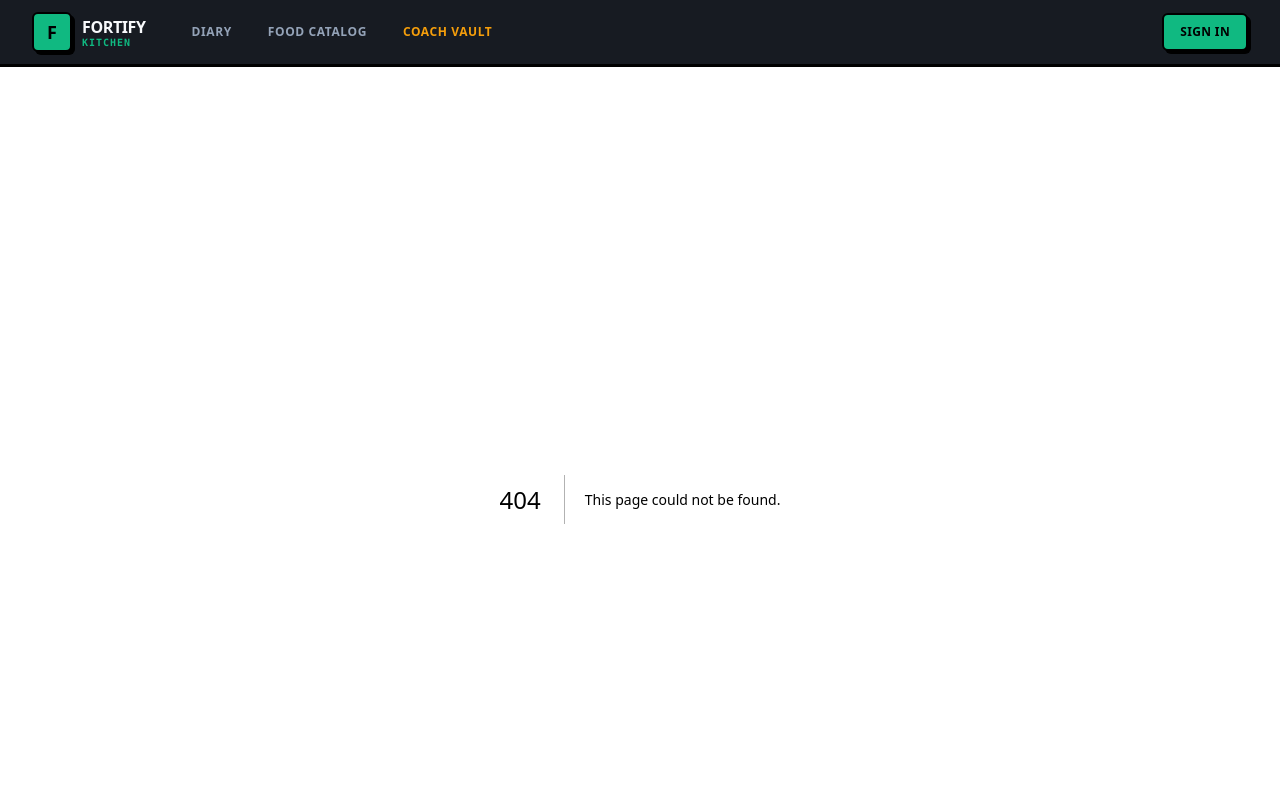
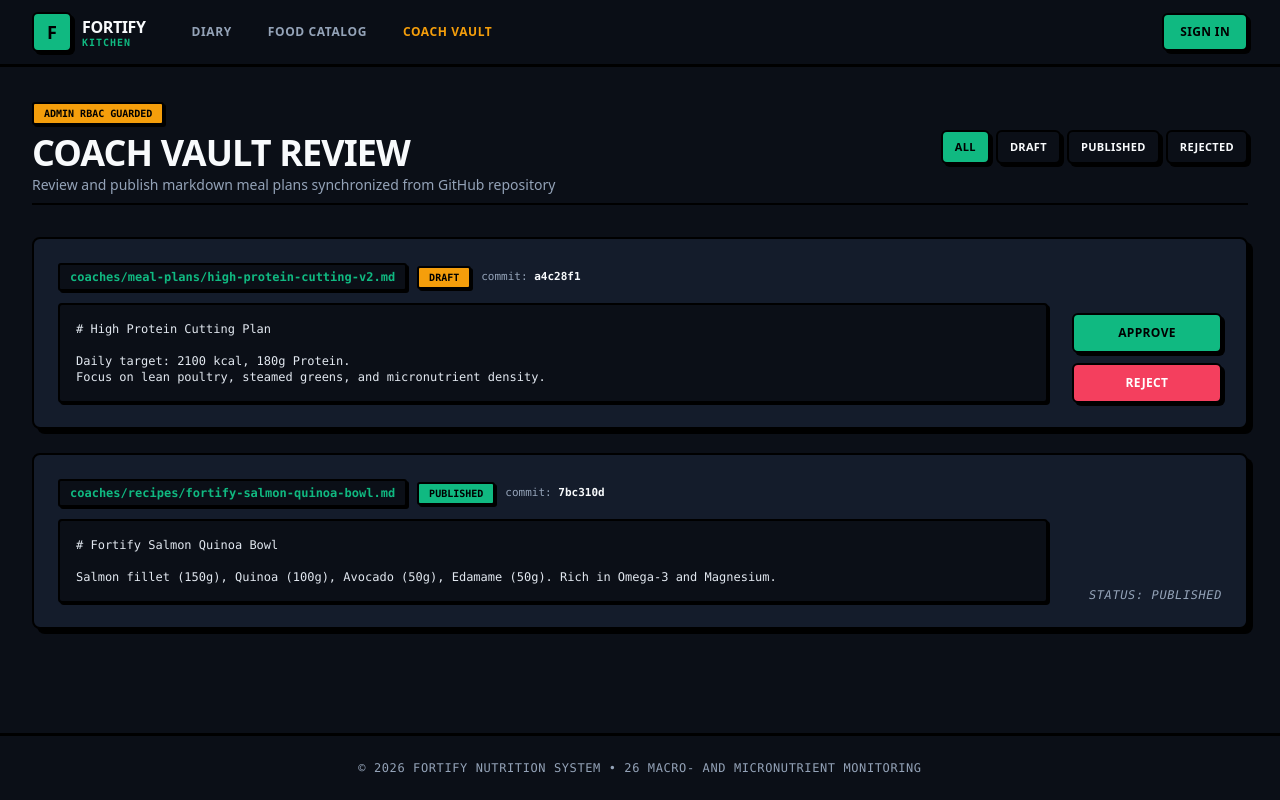
Before and after one commit to DongDuong2001/nutrition-fortifykitchen, a Next.js app in the folder apps/web/: page /admin/review in a window 1280 px wide. Before the commit this address had no page. Shown: the top 800 px of the page. Built offline with nearby package versions, Linux system fonts and the light colour scheme.

Commit message:
feat(web): add coach vault markdown review interface with admin controls

```diff
--- /dev/null
+++ b/apps/web/app/admin/review/page.tsx
@@ -0,0 +1,140 @@
+"use client";
+
+import { useState } from "react";
+
+interface CoachDraft {
+  id: string;
+  file_path: string;
+  markdown_content: string;
+  status: "draft" | "published" | "rejected";
+  commit_hash: string;
+  updated_at: string;
+}
+
+const SAMPLE_DRAFTS: CoachDraft[] = [
+  {
+    id: "9f8e7d6c-5b4a-3120-ef98-123456789abc",
+    file_path: "coaches/meal-plans/high-protein-cutting-v2.md",
+    markdown_content: "# High Protein Cutting Plan\n\nDaily target: 2100 kcal, 180g Protein.\nFocus on lean poultry, steamed greens, and micronutrient density.",
+    status: "draft",
+    commit_hash: "a4c28f1",
+    updated_at: new Date().toISOString(),
+  },
+  {
+    id: "8e7d6c5b-4a31-20ef-9812-abcdef123456",
+    file_path: "coaches/recipes/fortify-salmon-quinoa-bowl.md",
+    markdown_content: "# Fortify Salmon Quinoa Bowl\n\nSalmon fillet (150g), Quinoa (100g), Avocado (50g), Edamame (50g). Rich in Omega-3 and Magnesium.",
+    status: "published",
+    commit_hash: "7bc310d",
+    updated_at: new Date().toISOString(),
+  },
+];
+
+export default function AdminReviewPage() {
+  const [drafts, setDrafts] = useState<CoachDraft[]>(SAMPLE_DRAFTS);
+  const [filter, setFilter] = useState<string>("all");
+
+  const handleUpdateStatus = (id: string, newStatus: "published" | "rejected") => {
+    setDrafts((prev) =>
+      prev.map((d) => (d.id === id ? { ...d, status: newStatus } : d))
+    );
+  };
+
+  const filtered = drafts.filter((d) => (filter === "all" ? true : d.status === filter));
+
+  return (
+    <div className="space-y-6 sm:space-y-8 max-w-7xl mx-auto">
+      {/* Page Header */}
+      <div className="flex flex-col sm:flex-row sm:items-center justify-between gap-4 pb-2 border-b-2 border-black">
+        <div>
+          <div className="inline-flex items-center gap-1 px-2.5 py-0.5 rounded-[3px] bg-[#F59E0B] text-black border-2 border-black font-black text-[10px] uppercase font-mono shadow-[2px_2px_0px_0px_#000] mb-2">
+            Admin RBAC Guarded
+          </div>
+          <h1 className="text-2xl sm:text-3xl md:text-4xl font-black text-[#F8FAFC] uppercase tracking-tight">
+            Coach Vault Review
+          </h1>
+          <p className="text-xs sm:text-sm text-[#94A3B8] font-medium mt-0.5">
+            Review and publish markdown meal plans synchronized from GitHub repository
+          </p>
+        </div>
+
+        {/* Filter Tabs */}
+        <div className="flex items-center gap-1.5 flex-wrap">
+          {["all", "draft", "published", "rejected"].map((tab) => (
+            <button
+              key={tab}
+              onClick={() => setFilter(tab)}
+              className={`neo-btn px-3 py-1.5 text-[11px] font-black uppercase tracking-wider min-h-[34px] ${
+                filter === tab
+                  ? "neo-btn-emerald"
+                  : "neo-btn-dark text-[#94A3B8]"
+              }`}
+            >
+              {tab}
+            </button>
+          ))}
+        </div>
+      </div>
+
+      {/* Drafts List */}
+      <div className="space-y-4 sm:space-y-6">
+        {filtered.map((draft) => (
+          <div
+            key={draft.id}
+            className="neo-card p-4 sm:p-6 flex flex-col md:flex-row justify-between gap-5 sm:gap-6"
+          >
+            <div className="flex-1 min-w-0">
+              <div className="flex flex-wrap items-center gap-2.5 mb-3">
+                <span className="font-mono text-xs px-2.5 py-1 rounded-[3px] bg-[#0B0F17] text-[#10B981] border-2 border-black font-bold shadow-[2px_2px_0px_0px_#000] truncate max-w-full">
+                  {draft.file_path}
+                </span>
+                <span
+                  className={`text-[10px] px-2.5 py-0.5 rounded-[3px] uppercase font-black font-mono border-2 border-black shadow-[2px_2px_0px_0px_#000] ${
+                    draft.status === "published"
+                      ? "bg-[#10B981] text-black"
+                      : draft.status === "rejected"
+                      ? "bg-[#F43F5E] text-white"
+                      : "bg-[#F59E0B] text-black"
+                  }`}
+                >
+                  {draft.status}
+                </span>
+                <span className="text-[11px] text-[#94A3B8] font-mono">
+                  commit: <strong className="text-[#F8FAFC]">{draft.commit_hash}</strong>
+                </span>
+              </div>
+
+              <pre className="p-3.5 sm:p-4 rounded-[4px] bg-[#0B0F17] text-[#E2E8F0] font-mono text-xs overflow-x-auto whitespace-pre-wrap border-2 border-black shadow-[2px_2px_0px_0px_#000]">
+                {draft.markdown_content}
+              </pre>
+            </div>
+
+            <div className="flex md:flex-col justify-end gap-2.5 min-w-[150px] shrink-0">
+              {draft.status === "draft" && (
+                <>
+                  <button
+                    onClick={() => handleUpdateStatus(draft.id, "published")}
+                    className="neo-btn neo-btn-emerald px-4 py-2 text-xs font-black w-full min-h-[40px]"
+                  >
+                    Approve
+                  </button>
+                  <button
+                    onClick={() => handleUpdateStatus(draft.id, "rejected")}
+                    className="neo-btn px-4 py-2 text-xs font-black bg-[#F43F5E] text-white hover:bg-rose-600 border-2 border-black w-full min-h-[40px]"
+                  >
+                    Reject
+                  </button>
+                </>
+              )}
+              {draft.status !== "draft" && (
+                <div className="text-xs text-[#94A3B8] font-mono uppercase tracking-wider italic self-center md:self-end">
+                  Status: {draft.status}
+                </div>
+              )}
+            </div>
+          </div>
+        ))}
+      </div>
+    </div>
+  );
+}
```
